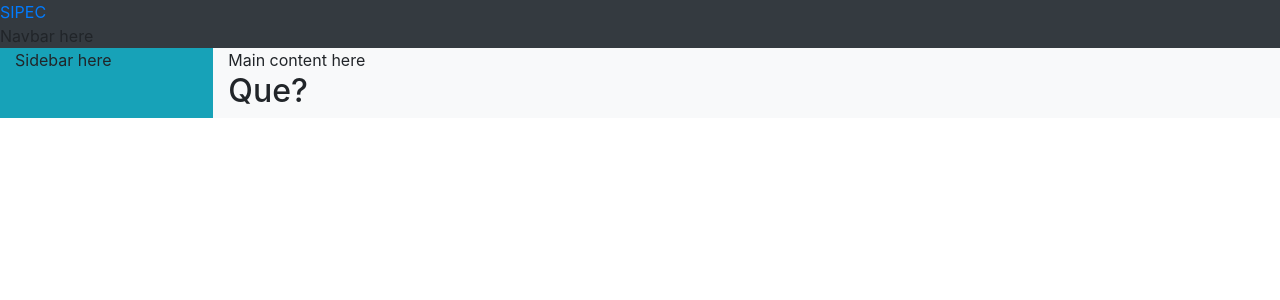
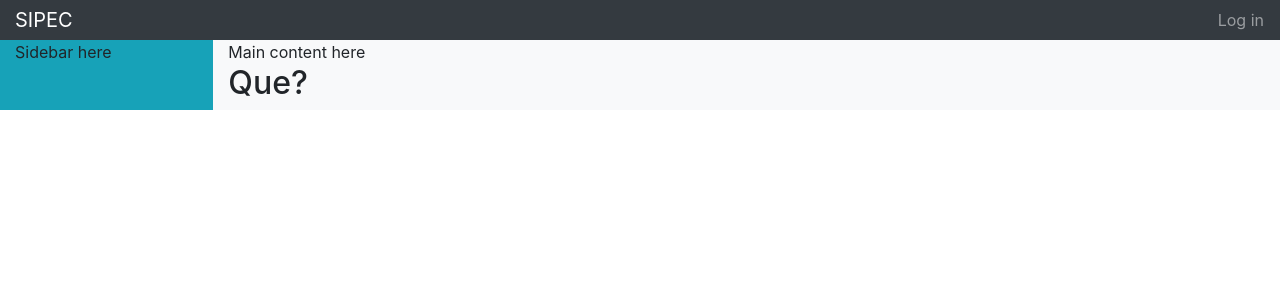
Before and after one commit to pricci1/sipec, a React (Vite) app: page / in a window 1280 px wide. Shown: the top 300 px of the page. Built offline with nearby package versions, Linux system fonts and the light colour scheme.

Commit message:
feat(navbar): simple navbar

```diff
--- a/src/App.js
+++ b/src/App.js
@@ -4,14 +4,14 @@
 import "bootstrap/dist/css/bootstrap.min.css";
 import { APIProvider } from "./components/APIProvider";
 
+import Navbar from "./components/Navbar";
+
 const App = () => {
   return (
     <APIProvider>
       <div>
         <header className="bg-dark">
-          <Link to="/">SIPEC</Link>
-          <br />
-          <span>Navbar here</span>
+          <Navbar />
         </header>
         <div className="container-fluid">
           <div className="row">
--- /dev/null
+++ b/src/components/Navbar.js
@@ -0,0 +1,21 @@
+import React from "react";
+import { Link } from "@reach/router";
+
+const Navbar = () => {
+  return (
+    <nav className="navbar navbar-dark bg-dark flex-md-nowrap p-0 shadow">
+      <Link className="navbar-brand col-sm-3 col-md-2 mr-0" to="#">
+        SIPEC
+      </Link>
+      <ul className="navbar-nav px-3">
+        <li className="nav-item text-nowrap">
+          <Link className="nav-link" to="#">
+            Log in
+          </Link>
+        </li>
+      </ul>
+    </nav>
+  );
+};
+
+export default Navbar;
```
